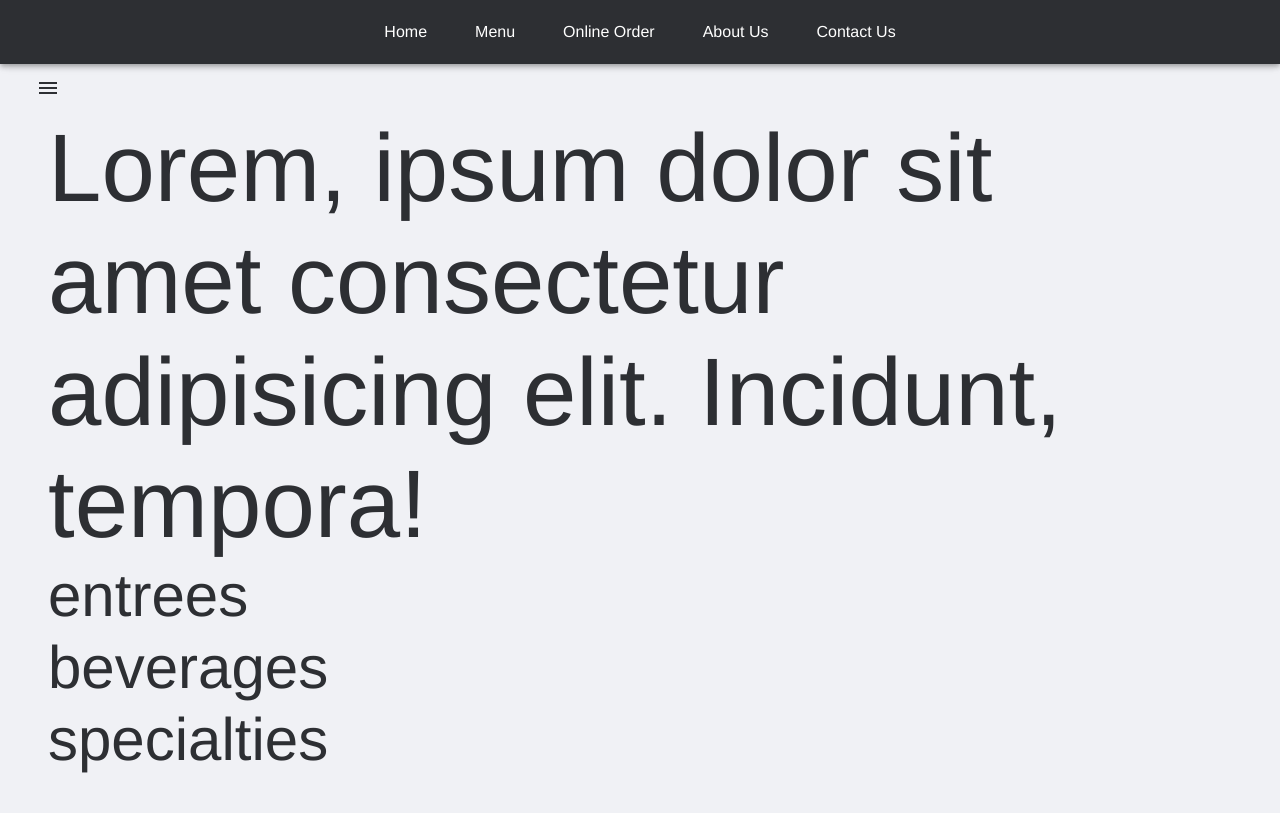
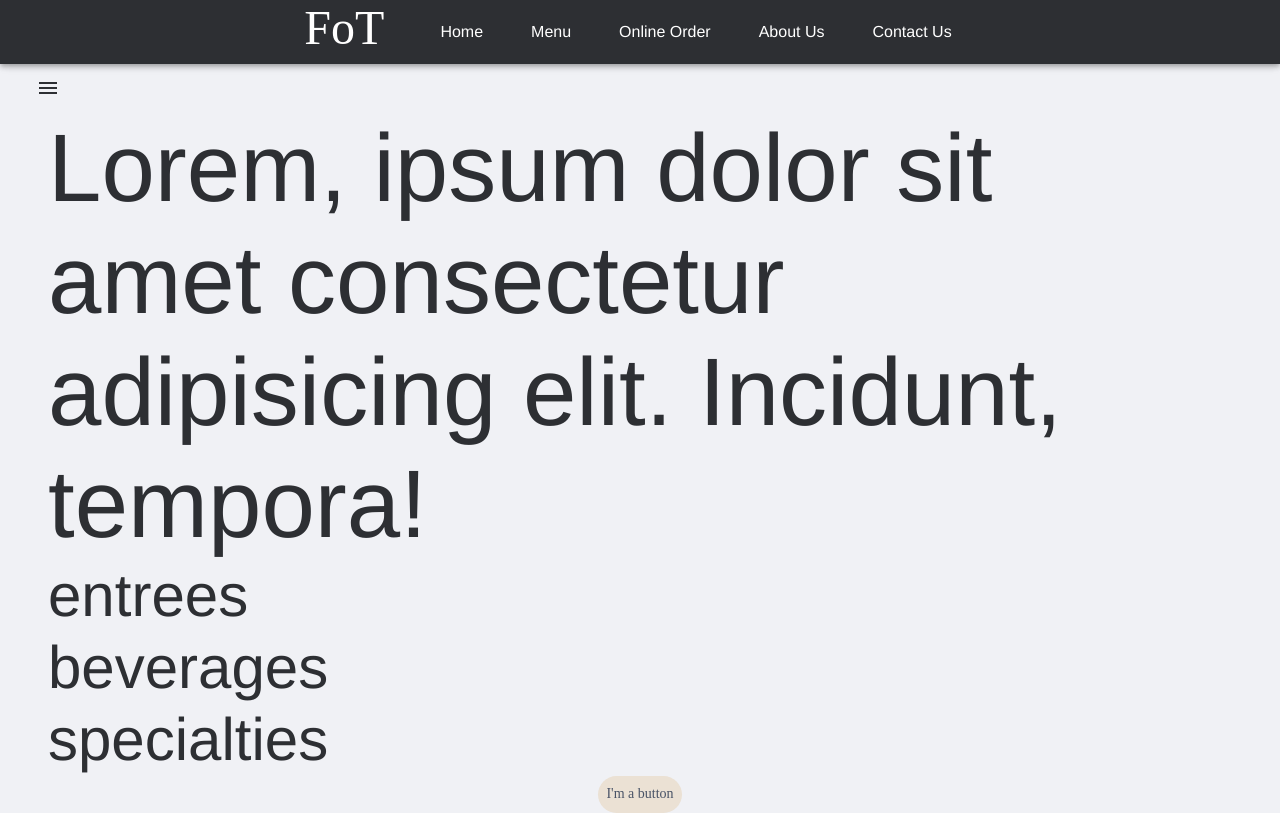
Before and after one commit to Explosivespectra/TypeBlog, a React (Create React App) app: page /menu in a window 1280 px wide. Built offline with nearby package versions, Linux system fonts and the light colour scheme; a web font is replaced by a local one.

Commit message:
Begin work on visual adjustments, (i.e stylizing, component design...)

```diff
--- a/src/App.js
+++ b/src/App.js
@@ -40,6 +40,15 @@ const theme = {
         },
       },
     },
+    MuiButton: {
+      root: {
+        fontFamily: "Genshin",
+        backgroundColor: "#ebe1d4",
+        color:"#495366",
+        borderRadius: "100px 100px 100px 100px",
+        textTransform: "none",
+      }
+    }
   }
 }
 
--- a/src/components/SiteCore.tsx
+++ b/src/components/SiteCore.tsx
@@ -14,6 +14,11 @@ import { width } from "@material-ui/system";
 const useStyles = makeStyles((theme: Theme) => createStyles({
   appbar: {
     zIndex: theme.zIndex.drawer + 1,
+  },
+  title: {
+    marginRight: theme.spacing(4),
+    fontFamily: "Genshin",
+    position: "relative",
   },
   appbarlink: {
     paddingLeft: "1.5rem",
@@ -50,6 +55,7 @@ const SiteCore: React.FC = () => {
         <Toolbar>
           <Container maxWidth={false} style={{ position: "absolute", top: 0, right: 0, bottom: 0, left: 0 }}>
             <div style={{ display: "flex", justifyContent: "center", alignItems: "stretch", height: "100%" }}>
+              <Typography variant={"h3"} color="inherit" className={classes.title}>FoT</Typography>
               {simpleNavButtonGridItem("/", "Home")}
               <ButtonBase className={classes.appbarlink} color="inherit" component={Link} to="/menu"
                 onMouseOver={(event: React.MouseEvent<HTMLElement, MouseEvent>) => { if (menuLoc !== event.currentTarget) { setMenu(event.currentTarget) } }}
--- a/src/components/pageComponents/MenuPage.tsx
+++ b/src/components/pageComponents/MenuPage.tsx
@@ -1,5 +1,5 @@
 import { useState } from "react";
-import { Typography, Grid, Drawer, Collapse, IconButton, List, ListItem, ListItemText, Toolbar, Tooltip, Hidden, Container } from "@material-ui/core";
+import { Typography, Grid, Drawer, Card, Button, IconButton, List, ListItem, ListItemText, Toolbar, Tooltip, Hidden, Container } from "@material-ui/core";
 import MenuIcon from "@material-ui/icons/Menu";
 import ExpandLess from "@material-ui/icons/ExpandLess";
 import ExpandMore from "@material-ui/icons/ExpandMore";
@@ -18,7 +18,12 @@ const useStyles = makeStyles((theme: Theme) => createStyles({
 
   desktopNav: {
 
-  }
+  },
+
+  menuCards: {
+
+  },
+
 }));
 
 type ContentProps = { products: Array<object>, categories: Array<string> };
@@ -100,6 +105,7 @@ const MenuPage: React.FC<ContentProps> = ({ products, categories }) => {
         <Typography variant="h1">Lorem, ipsum dolor sit amet consectetur adipisicing elit. Incidunt, tempora!</Typography>
         <Grid container justify="center" alignItems="flex-start">
           <MenuContent products={products} categories={categories}/>
+          <Button>I'm a button</Button>
         </Grid>
       </Container>
     </>
```
